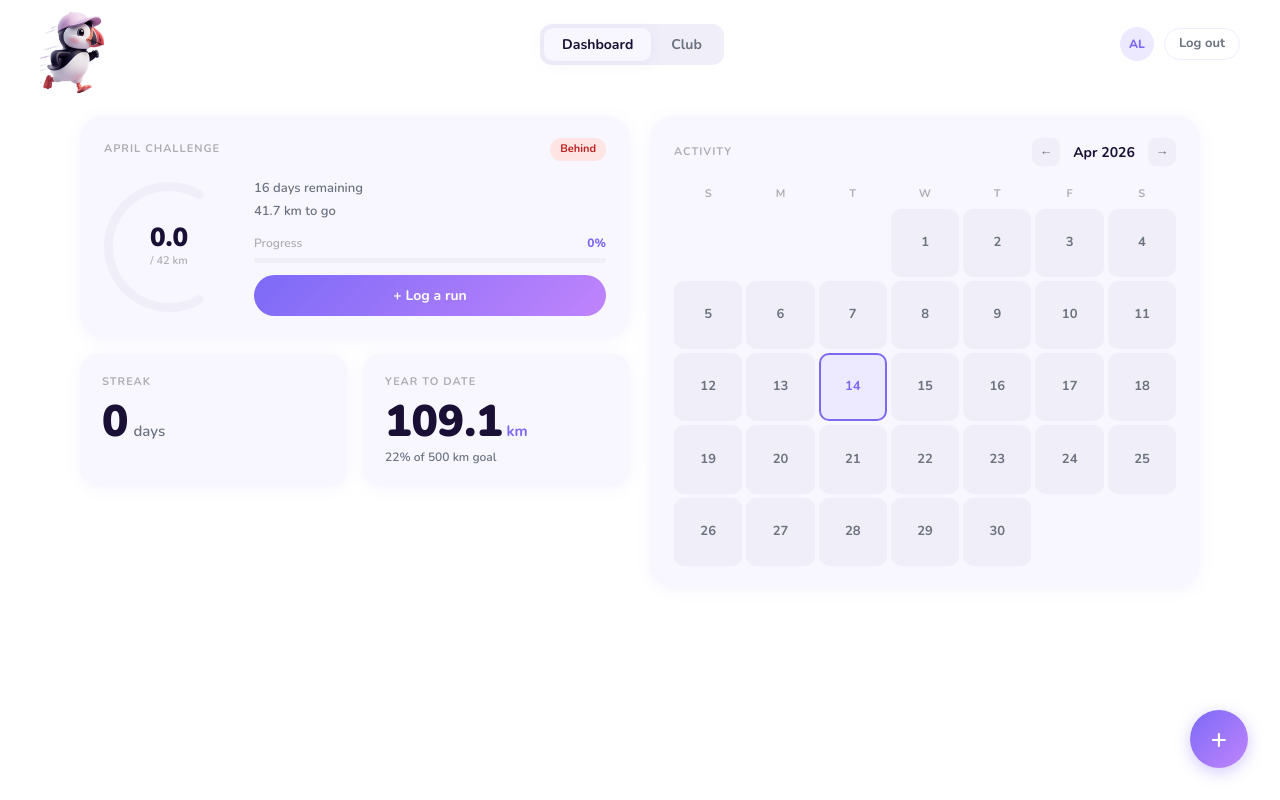
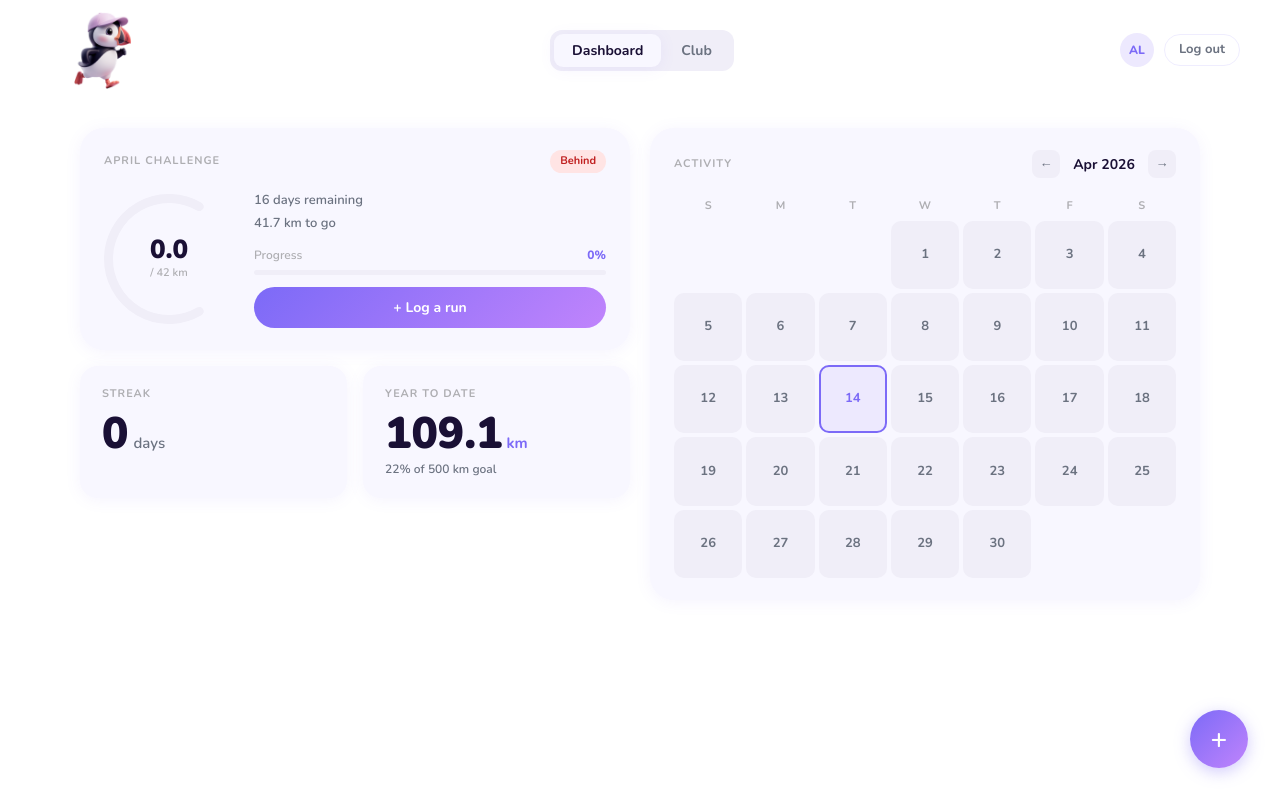
Before and after one commit to andpurnell-code/run-club, a React (Vite) app: page / in a window 1280 px wide. Built offline with nearby package versions, Linux system fonts and the light colour scheme.

Commit message:
Replace logo with new puffin image at 124px

```diff
--- a/src/components/NavBar.tsx
+++ b/src/components/NavBar.tsx
@@ -12,7 +12,7 @@ export default function NavBar({ memberName, onLogout }: Props) {
 
   return (
     <nav style={{
-      height: 88,
+      height: 100,
       background: '#ffffff',
       display: 'flex',
       alignItems: 'center',
@@ -24,19 +24,7 @@ export default function NavBar({ memberName, onLogout }: Props) {
     }}>
       {/* Logo */}
       <Link to="/" style={{ textDecoration: 'none', display: 'flex', alignItems: 'center' }}>
-        <div style={{ width: 104, height: 104, overflow: 'hidden', flexShrink: 0 }}>
-          <img
-            src={puffinLogo}
-            alt="Run Club"
-            style={{
-              width: '140%',
-              height: '140%',
-              objectFit: 'cover',
-              marginLeft: '-18%',
-              marginTop: '-10%',
-            }}
-          />
-        </div>
+        <img src={puffinLogo} alt="Run Club" style={{ width: 124, height: 124, objectFit: 'contain' }} />
       </Link>
 
       {/* Tabs */}
```
Also changed, not shown: src/assets/puffin.png.
